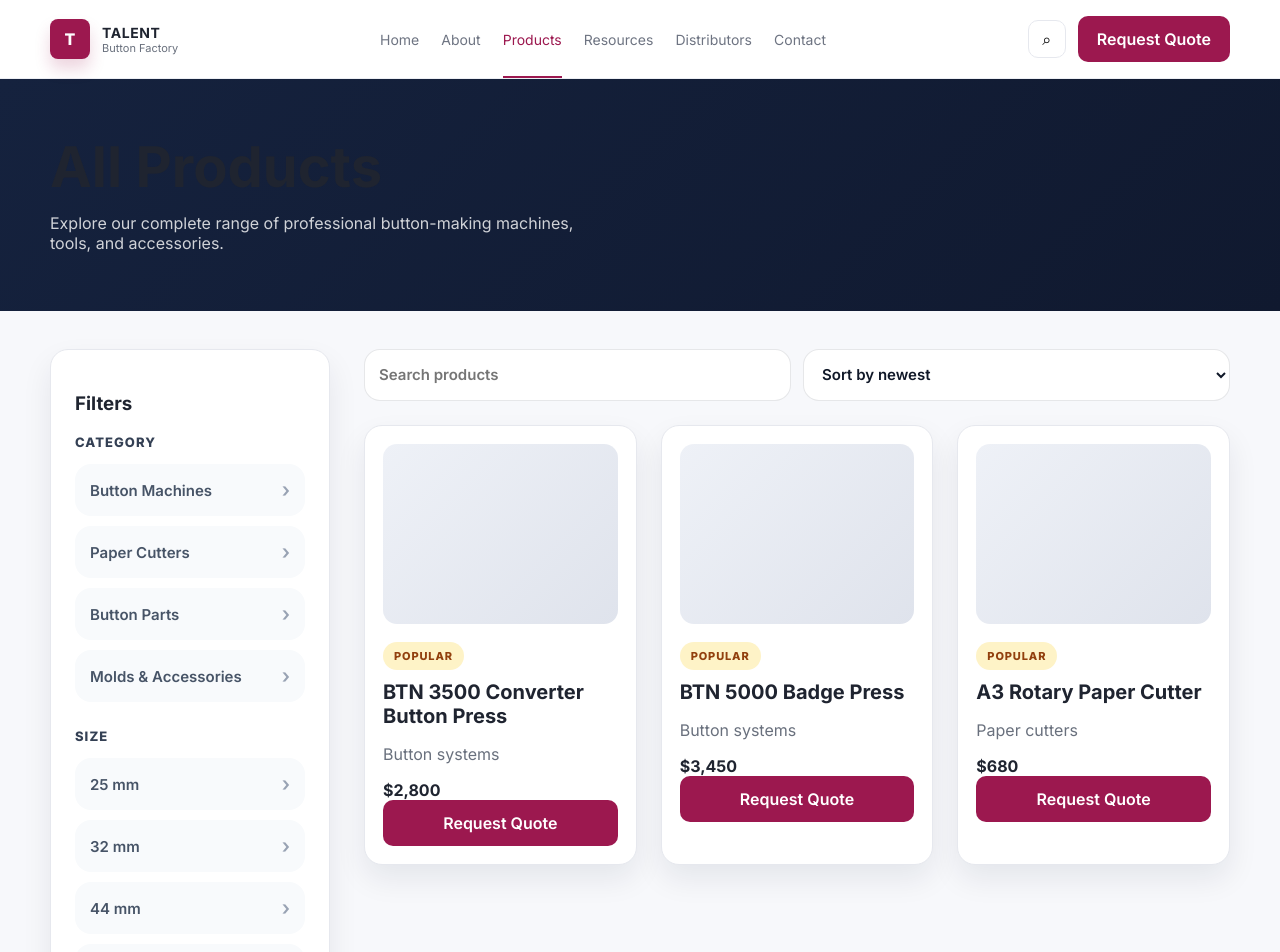
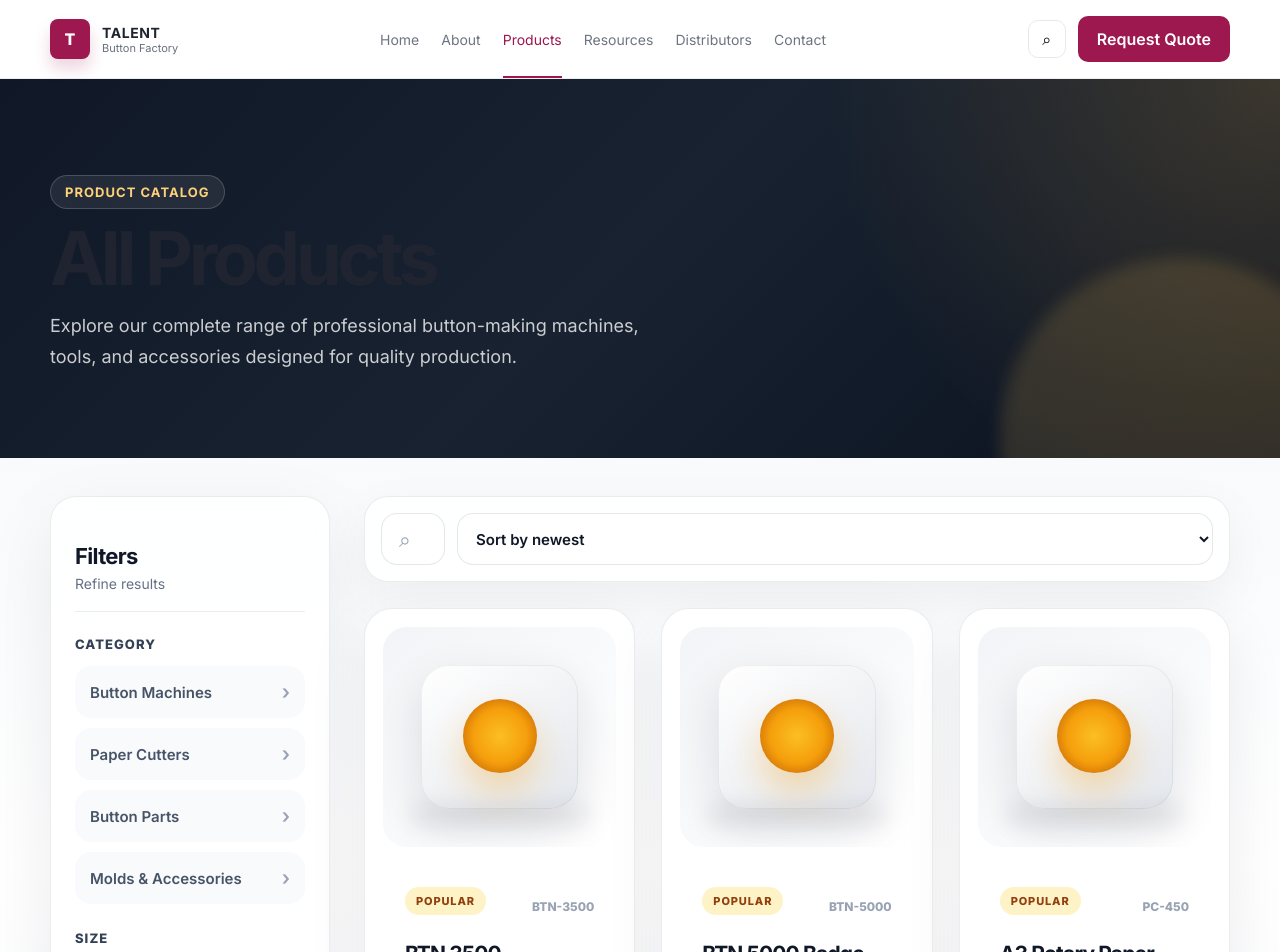
Before and after one commit to DimalshaRathnayake/product-Catalog, a React (Vite) app: page /products in a window 1280 px wide. Shown: the top 952 px of the page. Built offline with nearby package versions, Linux system fonts and the light colour scheme.

Commit message:
Update ProductsPage.jsx

```diff
--- a/src/pages/ProductsPage.jsx
+++ b/src/pages/ProductsPage.jsx
@@ -3,17 +3,25 @@ import { products } from '../data/siteData';
 export default function ProductsPage() {
   return (
     <>
-      <section className="page-banner dark-banner">
+      <section className="page-banner dark-banner products-hero">
         <div className="container banner-left">
+          <span className="eyebrow">Product Catalog</span>
           <h1>All Products</h1>
-          <p>Explore our complete range of professional button-making machines, tools, and accessories.</p>
+          <p>
+            Explore our complete range of professional button-making machines,
+            tools, and accessories designed for quality production.
+          </p>
         </div>
       </section>
 
-      <section className="section compact-top">
+      <section className="section compact-top products-section">
         <div className="container products-layout">
-          <aside className="filter-card">
+          <aside className="filter-card advanced-filter-card">
+            <div className="filter-header">
               <h3>Filters</h3>
+              <span>Refine results</span>
+            </div>
+
             <div className="filter-group">
               <label>Category</label>
               <a>Button Machines</a>
@@ -21,6 +29,7 @@ export default function ProductsPage() {
               <a>Button Parts</a>
               <a>Molds & Accessories</a>
             </div>
+
             <div className="filter-group">
               <label>Size</label>
               <a>25 mm</a>
@@ -30,20 +39,39 @@ export default function ProductsPage() {
             </div>
           </aside>
 
-          <div>
-            <div className="catalog-toolbar">
+          <div className="products-content">
+            <div className="catalog-toolbar advanced-toolbar">
+              <div className="search-wrap">
+                <span>⌕</span>
                 <input className="search-input" placeholder="Search products" />
-              <select className="select-input"><option>Sort by newest</option></select>
               </div>
-            <div className="product-grid">
+
+              <select className="select-input">
+                <option>Sort by newest</option>
+              </select>
+            </div>
+
+            <div className="product-grid advanced-product-grid">
               {products.map((item) => (
-                <article key={item.sku} className="product-card">
-                  <div className="product-thumb" />
+                <article key={item.sku} className="product-card advanced-product-card">
+                  <div className="product-thumb advanced-product-thumb">
+                    <div className="thumb-glow" />
+                  </div>
+
+                  <div className="product-card-body">
+                    <div className="product-topline">
                       <span className="badge">POPULAR</span>
+                      <span className="sku">{item.sku}</span>
+                    </div>
+
                     <h3>{item.name}</h3>
                     <p>{item.category}</p>
+
+                    <div className="product-footer">
                       <strong>{item.price}</strong>
                       <button className="btn btn-primary full">Request Quote</button>
+                    </div>
+                  </div>
                 </article>
               ))}
             </div>
```
Lines whose indentation alone changed are shown as unchanged.
